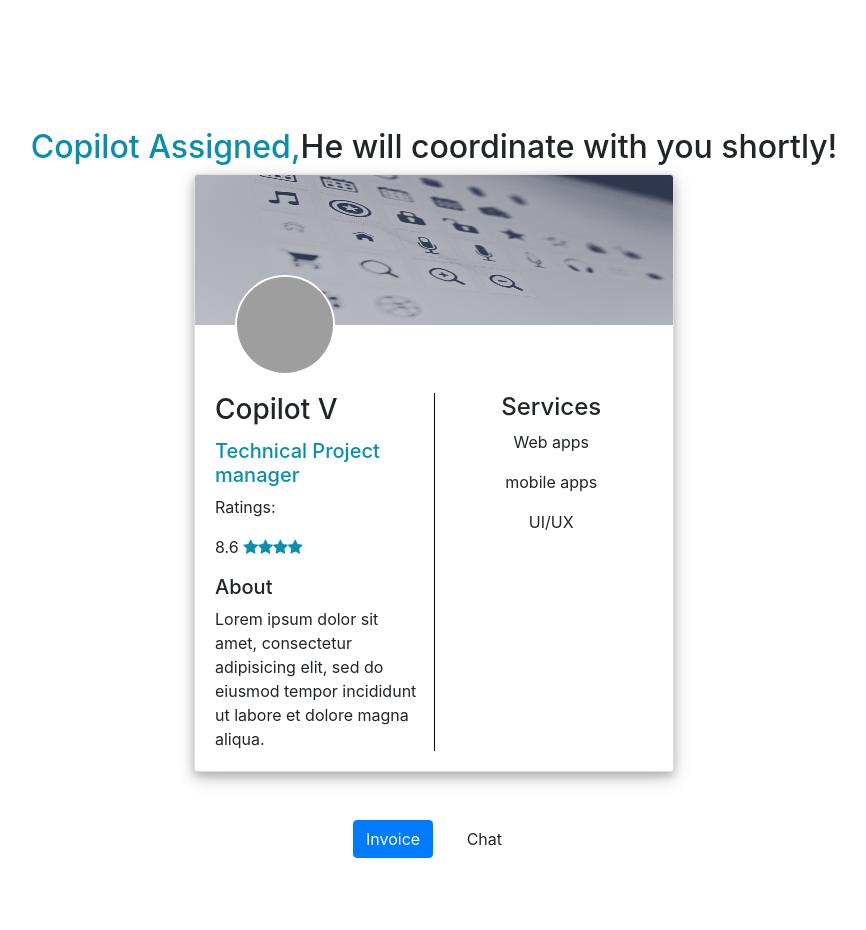
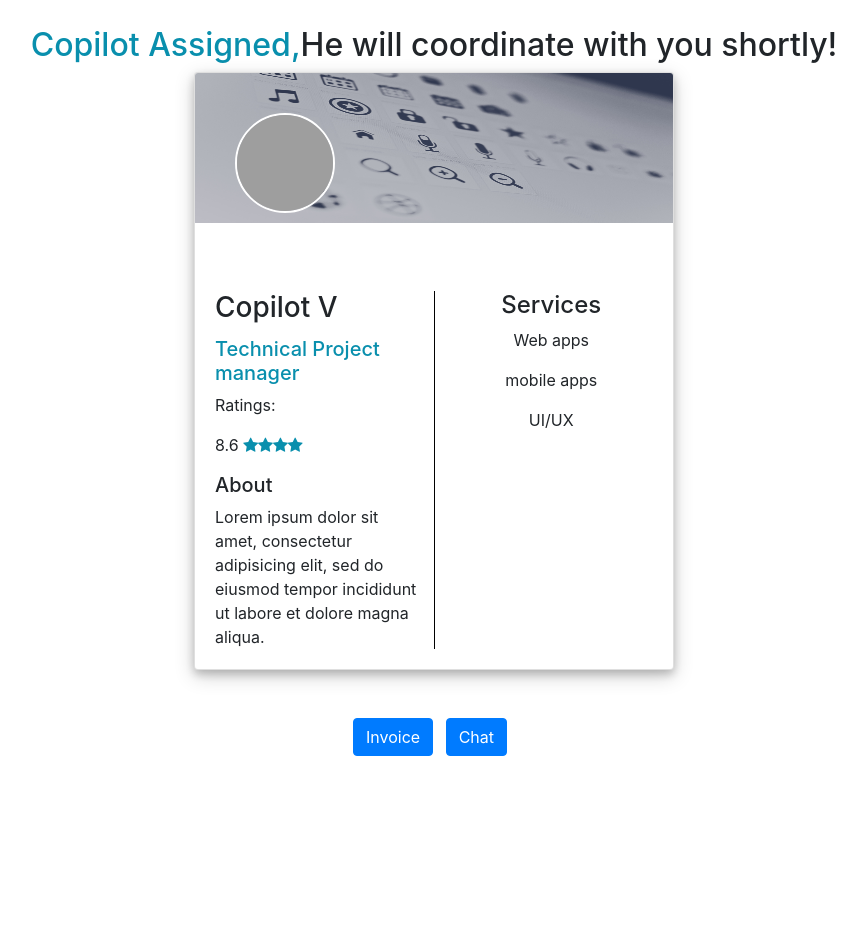
Before and after one commit to alka-projects/rsquarewt1alka, a Django app: page /final/ in a window 1280 px wide. Shown: the whole page, without its empty margins (206-1072 px from the left). After the commit the page ends 756 px from the top, so only its background shows below. Run offline with Django 3.2, Linux system fonts and the light colour scheme; some libraries are stand-ins or nearby versions; grey boxes are pictures that could not be loaded.

Commit message:
Update final.html
fixed ice image and changes in button and fixed padding , margin

```diff
--- a/templates/rsquare/final.html
+++ b/templates/rsquare/final.html
@@ -28,12 +28,12 @@
     }
     #ice{
       position: absolute;
-      top: 100px;
+      top: 40px;
       left: 40px;
     }
   </style>
   <body>
-    <center><h2 style=" padding-top:10%;"><span style="color:#098fad;">Copilot Assigned,</span>He will coordinate with you shortly!</h2>
+    <center><h2 style=" padding-top:2%;"><span style="color:#098fad;">Copilot Assigned,</span>He will coordinate with you shortly!</h2>
     <div class="card" style="width: 30rem;">
       <img id="img1" style="height:150px; " src="{%static "images/2.jpg"%}" class="card-img-top" alt="...">
       <img id="ice" style="width:100px; height:100px; " src="https://st2.depositphotos.com/8696740/12065/v/950/depositphotos_120651820-stock-illustration-set-of-ice-cream-icon.jpg" alt=""> <br><br>
@@ -60,7 +60,7 @@
       </div>
     </div> <br><br>
     <a class="btn btn-primary mr-2 btn-md" href="#">Invoice</a>
-    <a class="btn ml-2 btn-md"  href="#">Chat</a>
+    <a class="btn btn-primary mr-2 btn-md"  href="#">Chat</a>
     </center>
     <br><br><br>
   </body>
```
